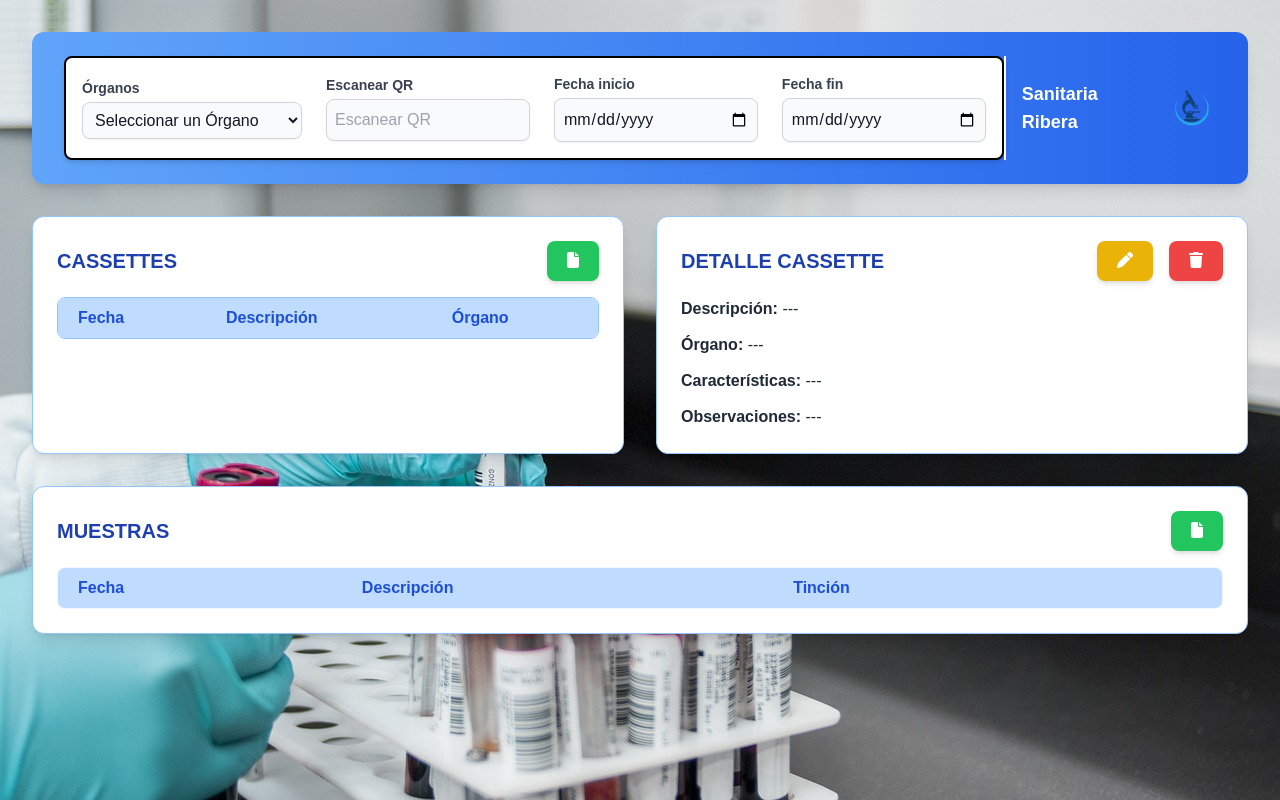
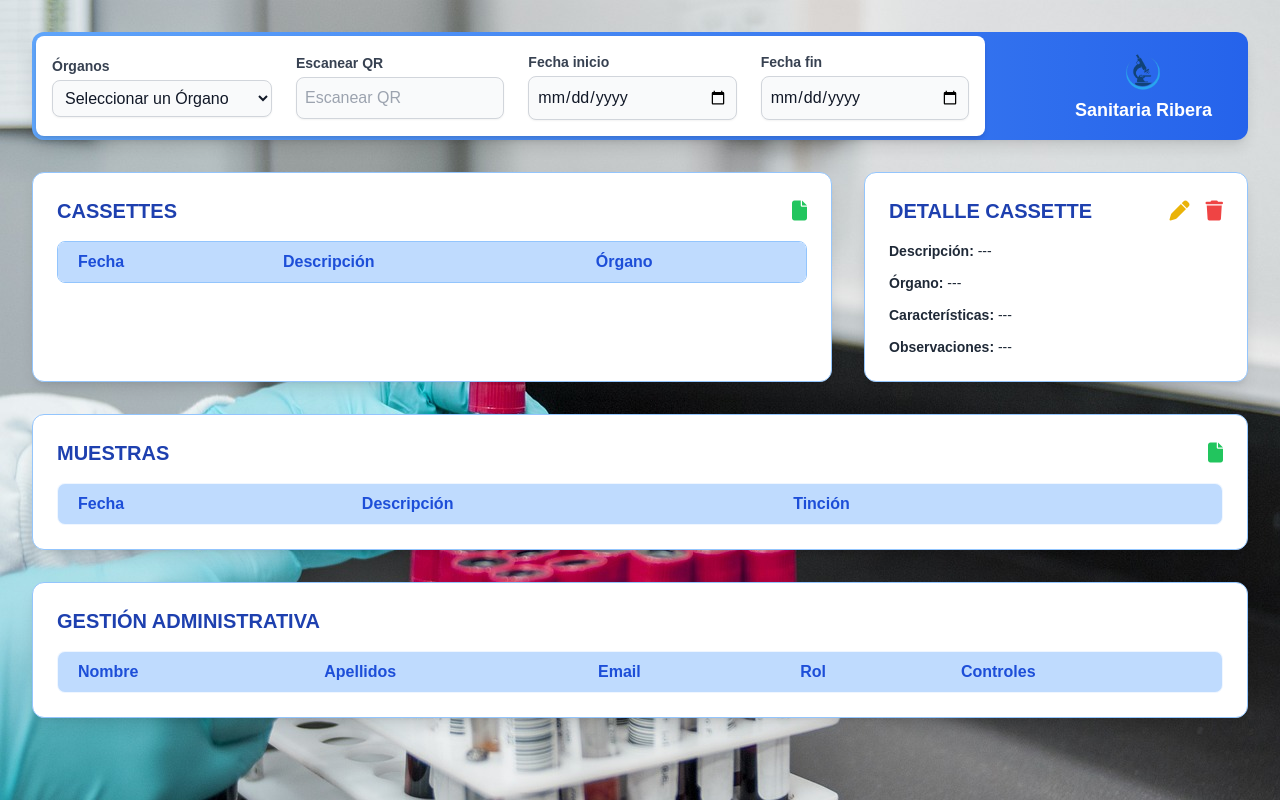
Before and after one commit to DanielResinoJimenez/sanitariaRiberaGrupal, a website: page src/pages/principalCassette.html in a window 1280 px wide. Drawn offline with nearby package versions, Linux system fonts and the light colour scheme; no server answers.

Commit message:
Modify and create table admin

```diff
--- a/src/js/principalCassette.js
+++ b/src/js/principalCassette.js
@@ -436,9 +436,11 @@ btnBorrarDetalle.addEventListener('click', () => {
     modalConfirmarBorrar.classList.remove('hidden');
     document.body.classList.add('modal-open');
   } else {
-    alert('No hay cassette seleccionado para borrar');
+    showAlert("No hay cassette seleccionado para borrar");
+
   }
 });
+
 
 // Maneja el evento de clic en el botón 'Modificar' para abrir el modal de modificación de cassette
 
@@ -537,7 +539,7 @@ btnNuevaMuestra.addEventListener('click', () => {
     const imageInput = document.getElementById('modalMuestraImagen');
     console.log(imageInput);
   } else {
-    alert('No hay cassette seleccionado para agregar una muestra');
+    showAlert('No hay cassette seleccionado para agregar una muestra');
   }
 });
 
@@ -909,6 +911,22 @@ order.addEventListener('click', (event) => {
 
 });
 
+// Funcion para mostrar alertas
+function showAlert(message) {
+  const alertBox = document.getElementById("customAlert");
+  document.getElementById("alertMessage").textContent = message;
+  // Asegurar que la clase "hidden" se elimine antes de mostrar la alerta
+  alertBox.classList.remove("hidden");
+  // Cierra automáticamente después de 4 segundos
+  setTimeout(() => closeAlert(), 4000);
+}
+function closeAlert() {
+  const alertBox = document.getElementById("customAlert");
+  alertBox.classList.add("hidden");
+}
+
+
+
 // DOMContentLoaded
 // Inicializa la aplicación cuando el DOM está completamente cargado
 document.addEventListener('DOMContentLoaded', () => {
--- a/src/pages/principalCassette.html
+++ b/src/pages/principalCassette.html
@@ -12,9 +12,15 @@
 </head>
 <body class="bg_login bg-blue-100 min-h-screen">
   <div class="container mx-auto max-w-[1400px] p-8">
+
+    <!-- ALERTA PERSONALIZADA -->
+    <div id="customAlert" class="fixed top-5 right-5 bg-red-500 text-white px-3 py-1 rounded-lg shadow-lg hidden">
+      <span id="alertMessage">Error</span>
+    </div>
+
     <!-- Header -->
-    <div class="flex justify-between bg-gradient-to-r from-blue-400 to-blue-600 text-white py-6 px-8 rounded-xl shadow-lg">
-      <div class="flex flex-wrap justify-between gap-6 items-center p-4 border-2 border-black rounded-lg bg-white shadow-md">
+    <div class="flex justify-between bg-gradient-to-r from-blue-400 to-blue-600 text-white  rounded-xl shadow-lg">
+      <div class="flex flex-wrap justify-between gap-6 items-center p-4 rounded-lg bg-white shadow-md m-1">
         <!-- Órganos -->
         <div class="flex-1 min-w-[220px]">
           <label for="organos" class="block text-sm font-semibold text-gray-700 mb-1">Órganos</label>
@@ -97,9 +103,9 @@
       </div>
 
       <!-- Logo -->
-      <div class="hidden md:flex items-center pl-4 border-l-2 border-white">
-        <h1 class="text-lg font-bold text-white mr-3">Sanitaria Ribera</h1>
+      <div class="hidden md:flex flex-col items-center justify-center mr-9">
         <img src="../assets/images/logo.png" alt="Sanitaria Ribera" class="w-12 h-12 object-contain">
+        <h1 class="text-lg font-bold text-white text-center">Sanitaria Ribera</h1>
       </div>
     </div>
 
@@ -107,12 +113,14 @@
     <!-- Main content -->
     <main class="mt-8 space-y-8">
       <!-- Sección CASSETTES y DETALLE CASSETTE en columnas -->
-      <div class="grid grid-cols-1 md:grid-cols-2 gap-8">
+      <div class="grid grid-cols-1 md:grid-cols-3 gap-8">
         <!-- Sección CASSETTES -->
-        <section class="bg-white border border-blue-300 rounded-xl p-6 shadow-lg">
+        <section class="bg-white border border-blue-300 rounded-xl p-6 shadow-lg md:col-span-2">
           <div class="flex justify-between items-center mb-4">
             <h2 class="text-center text-blue-800 font-bold text-xl">CASSETTES</h2>
-            <button class="bg-green-500 text-white px-5 py-2 rounded-lg hover:bg-green-600 shadow-md transition-all" id="btnNuevo"><i class="fa-solid fa-file"></i></button>
+            <button class="" id="btnNuevo">
+              <i class="fa-solid fa-file text-green-500 hover:text-green-600 transition-all text-xl"></i>
+            </button>
           </div>
           <div class="overflow-y-auto max-h-64 border border-blue-300 rounded-lg">
             <table class="table-auto w-full bg-blue-50">
@@ -123,40 +131,41 @@
                   <th id='orderOrgano' class="hover:text-black cursor-pointer px-5 py-2 text-left text-blue-700">Órgano</th>
                 </tr>
               </thead>
-              <tbody id="tbody" class="hover:bg-blue-100 cursor-pointer">
-              </tbody>
+              <tbody id="tbody" class="hover:bg-blue-100 cursor-pointer"></tbody>
             </table>
           </div>
         </section>
 
         <!-- Sección DETALLE CASSETTE -->
-        <section class="bg-white border border-blue-300 rounded-xl p-6 shadow-lg max-h-[250px]">
+        <section class="bg-white border border-blue-300 rounded-xl p-6 shadow-lg md:col-span-1 self-start max-h-[250px]">
           <div class="flex justify-between items-center">
             <h2 class="text-blue-800 font-bold text-xl">DETALLE CASSETTE</h2>
             <div class="flex space-x-4">
-              <button class="bg-yellow-500 text-white px-5 py-2 rounded-lg hover:bg-yellow-600 shadow-md transition-all" id="btnModificarDetalle">
-                <i class="fa-solid fa-pen"></i>
+              <button class="" id="btnModificarDetalle">
+                <i class="fa-solid fa-pen text-yellow-500 hover:text-yellow-600 transition-all text-xl"></i>
               </button>
-              <button class="bg-red-500 text-white px-5 py-2 rounded-lg hover:bg-red-600 shadow-md transition-all" id="btnBorrarDetalle">
-                <i class="fa-solid fa-trash"></i>
+              <button class="" id="btnBorrarDetalle">
+                <i class="fa-solid fa-trash text-red-500 hover:text-red-600 transition-all text-xl"></i>
               </button>
             </div>
           </div>
-          <ul class="list-none mt-4 space-y-3 text-gray-800">
+          <ul class="list-none mt-4 space-y-3 text-gray-800 text-sm">
             <li><span class="font-bold">Descripción:</span> <span id="cassette__descripcion">---</span></li>
             <li><span class="font-bold">Órgano:</span> <span id="cassette__organo">---</span></li>
             <li><span class="font-bold">Características:</span> <span id="cassette__caracteristicas">---</span></li>
             <li><span class="font-bold">Observaciones:</span> <span id="cassette__observaciones">---</span></li>
           </ul>
         </section>
+      </div>
 
-      </div>
 
       <!-- Sección MUESTRAS debajo -->
       <section class="bg-white border border-blue-300 rounded-xl p-6 shadow-lg overflow-y-auto mt-8">
         <div class="flex justify-between items-center mb-4">
           <h2 class="text-center text-blue-800 font-bold text-xl">MUESTRAS</h2>
-          <button class="bg-green-500 text-white px-5 py-2 rounded-lg hover:bg-green-600 shadow-md transition-all" id="btnNuevaMuestra"><i class="fa-solid fa-file"></i></button>
+          <button class="" id="btnNuevaMuestra">
+            <i class="fa-solid fa-file text-green-500 hover:text-green-600 transition-all text-xl"></i>
+          </button>
         </div>
         <table class="table-auto w-full bg-blue-50 border border-blue-300 rounded-lg overflow-hidden">
           <thead>
@@ -171,6 +180,27 @@
           </tbody>
         </table>
       </section>
+
+      <!-- Sección TABLA ADMINISTRADOR -->
+      <section class="bg-white border border-blue-300 rounded-xl p-6 shadow-lg overflow-y-auto mt-8">
+        <div class="flex justify-between items-center mb-4">
+          <h2 class="text-center text-blue-800 font-bold text-xl">GESTIÓN ADMINISTRATIVA</h2>
+        </div>
+        <table class="table-auto w-full bg-blue-50 border border-blue-300 rounded-lg overflow-hidden">
+          <thead>
+            <tr class="bg-blue-200">
+              <th class="px-5 py-2 text-left text-blue-700">Nombre</th>
+              <th class="px-5 py-2 text-left text-blue-700">Apellidos</th>
+              <th class="px-5 py-2 text-left text-blue-700">Email</th>
+              <th class="px-5 py-2 text-left text-blue-700">Rol</th>
+              <th class="px-5 py-2 text-left text-blue-700">Controles</th>
+            </tr>
+          </thead>
+          <tbody id="administracion__tbody">
+          </tbody>
+        </table>
+      </section>
+
     </main>
 
   </div>
```
